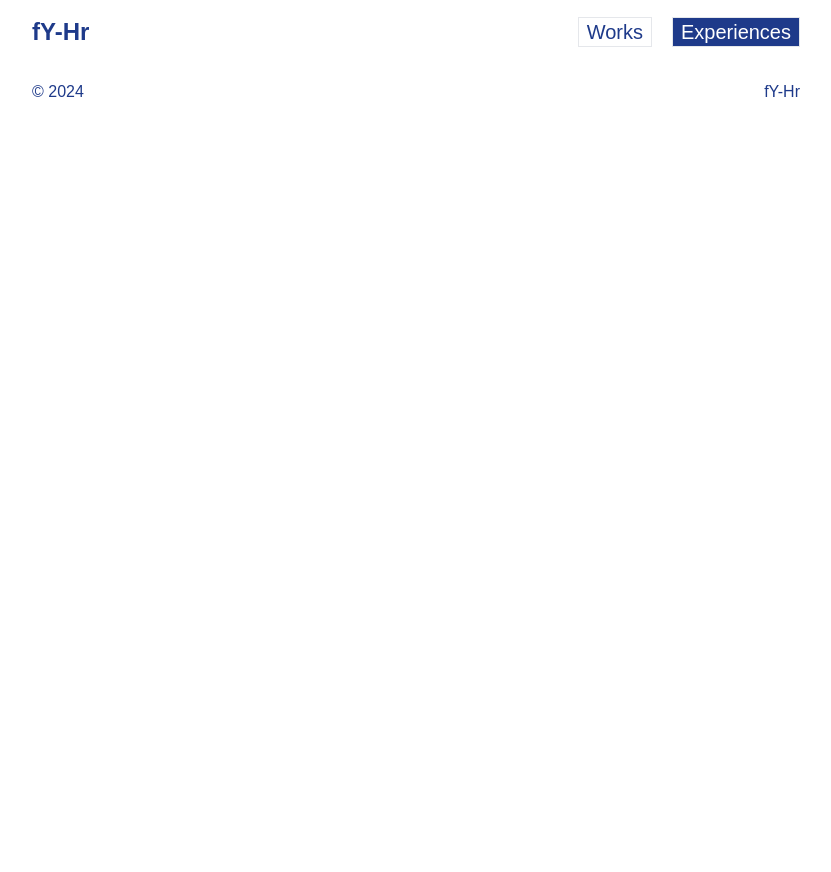
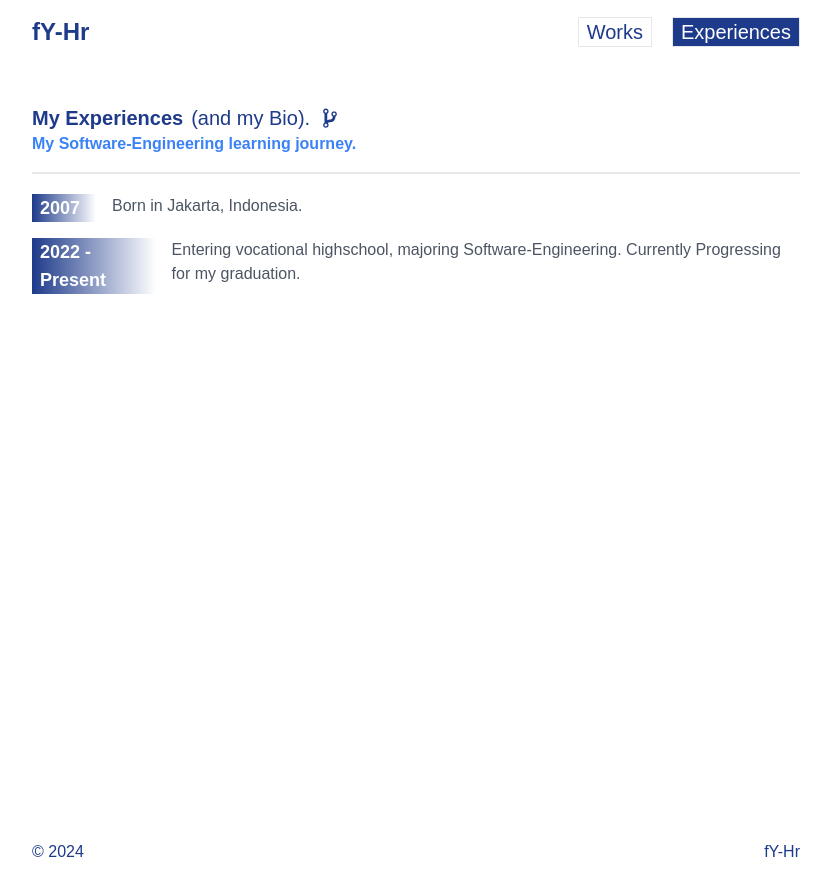
Before and after one commit to fY-Hr/fyhr-page, a Next.js app: page /experiences in a window 1280 px wide. Shown: the whole page, without its empty margins (224-1055 px from the left). Built offline with nearby package versions, Linux system fonts and the light colour scheme; a web font is replaced by a local one.

Commit message:
feat: popup animation & experiences page update

```diff
--- a/app/experiences/page.tsx
+++ b/app/experiences/page.tsx
@@ -1,7 +1,32 @@
+import { DiGitBranch } from "react-icons/di"
+
 export default function Experiences(){
     return(
         <>
-
+            <div className="my-8">
+                <div className="border-b-2 pb-4">
+                    <h1 className="text-xl font-bold-3 flex items-center gap-2 animate-fadeUpLong"><span className="font-bold">My Experiences</span> (and my Bio).<span className="text-2xl animate-fadeUpVeryLong"><DiGitBranch /></span></h1>
+                    <h2 className="text-md text-blue-500 font-bold animate-fadeUpVeryLong">My Software-Engineering learning journey.</h2>
+                </div>
+                <div>
+                    <div className="flex gap-4 mt-5 animate-fadeUpVeryLong">
+                        <div>
+                            <h1 className="text-lg font-bold pl-2 pr-4 bg-gradient-to-r text-white from-blue-900 to-white">2007</h1>
+                        </div>
+                        <div>
+                            <p className="self-center text-gray-600">Born in Jakarta, Indonesia.</p>
+                        </div>
+                    </div>
+                    <div className="flex gap-4 mt-4 animate-fadeUpLast">
+                        <div>
+                            <h1 className="text-lg font-bold pl-2 pr-4 bg-gradient-to-r text-white from-blue-900 to-white">2022 - Present</h1>
+                        </div>
+                        <div>
+                            <p className="self-center text-gray-600">Entering vocational highschool, majoring Software-Engineering. Currently Progressing for my graduation.</p>
+                        </div>
+                    </div>
+                </div>
+            </div>
         </>
     )
 }
--- a/app/me/page.tsx
+++ b/app/me/page.tsx
@@ -42,7 +42,7 @@ export default function Me(){
                         subtitle="Tools that i mainly use as a Web Developer."
                         description="I don't really master all of these, but i can use it. Beside of that, I'd love to learn more :)"
                     />
-                    <div className="flex gap-2 mt-3 w-full h-full overflow-auto">
+                    <div className="flex gap-2 mt-3 w-full h-full overflow-auto animate-fadeUpLast">
                         <DeveloperTools />
                     </div>
                 </div>
@@ -53,7 +53,7 @@ export default function Me(){
                         subtitle="It is my pleasure to connect with more people."
                         description=""
                     />
-                    <div className="flex">
+                    <div className="flex animate-fadeUpVeryLast">
                         <ContactMe />
                     </div>
                 </div>
--- a/components/ui/Navbar.tsx
+++ b/components/ui/Navbar.tsx
@@ -23,7 +23,7 @@ export default function Navbar(){
         <>
         {!homePage &&
         <>
-        <nav className="pt-4 pb-2 fixed bg-white/55 w-screen backdrop-blur-lg">
+        <nav className="pt-4 pb-2 fixed bg-white/55 w-screen backdrop-blur-md">
             <div className="nav-content container mx-auto lg:px-32 xl:px-64 px-7  flex justify-between">
                 <Link href="/me" className="text-lg md:text-2xl font-semibold hover:text-blue-500">fY-Hr</Link>
                 <div className="hidden sm:flex gap-5 items-center">
@@ -36,11 +36,7 @@ export default function Navbar(){
                 </div>
                 <div className="burger self-center sm:hidden">
                     <button className="self-center text-xl border border-blue-900 p-2 -m-5 hover:text-white hover:bg-blue-900" onClick={handleClick}><RxHamburgerMenu /></button>
-                    {isPopupOpen &&
-                        <PopupMenu handleClick={handleClick} />
-                    }
-
-
+                        <PopupMenu handleClick={handleClick} style={`absolute top-14 z-50 w-32 bg-white/55 backdrop-blur-md border-blue-900 border  flex justify-center items-center transition-all duration-700 ${isPopupOpen ?  'right-6' : 'opacity-0 delay-0 -right-96'}` }/>
                 </div>
             </div>
         </nav>
--- a/components/ui/PopupMenu.tsx
+++ b/components/ui/PopupMenu.tsx
@@ -4,31 +4,31 @@ import Link from "next/link"
 import { clsx } from "clsx"
 import { usePathname } from "next/navigation"
 
-export default function PopupMenu({handleClick, } : {handleClick: () => void }){
+export default function PopupMenu({handleClick, style} : {handleClick: () => void, style: string }){
 
     const pathname = usePathname();
 
     return(
         <>
-            <div className={`absolute right-6 top-14 z-50 w-32 bg-white border-blue-900 border  flex justify-center items-center animate-fadeDown`}>
+            <div className={style}>
                 <ul className="py-2">
                     <li>
                         <Link onClick={handleClick} href="/works" className={clsx('block px-4 py-2 hover:bg-blue-900 hover:text-white', {
-                            'text-white bg-blue-900': pathname === '/works',
+                            'text-white bg-blue-900 underline': pathname === '/works',
                         })}>
                             Works
                         </Link>
                     </li>
                     <li>
                         <Link onClick={handleClick} href="/experiences" className={clsx('block px-4 py-2 hover:bg-blue-900 hover:text-white', {
-                            'text-white bg-blue-900': pathname === '/experiences',
+                            'text-white bg-blue-900 underline': pathname === '/experiences',
                         })}>
                             Experiences
                         </Link>
                     </li>
                     <li>
                         <Link onClick={handleClick} href="/me" className={clsx('block px-4 py-2 hover:bg-blue-900 hover:text-white', {
-                            'text-white bg-blue-900': pathname === '/me',
+                            'text-white bg-blue-900 underline': pathname === '/me',
                         })}>
                             Me
                         </Link>
--- a/components/ui/SectionCard.tsx
+++ b/components/ui/SectionCard.tsx
@@ -1,7 +1,7 @@
 export default function SectionCard({title, subtitle, description}: { title: string, subtitle: string, description: string}){
     return(
         <>
-            <h2 className="text-xl"><span className="font-bold">{title}</span></h2>
+            <h2 className="text-xl font-bold">{title}</h2>
             <h2 className="text-md text-blue-500"><span className="font-bold">{subtitle}</span></h2>
             <p className="mt-2 text-gray-600">{description}</p>
         </>
```
